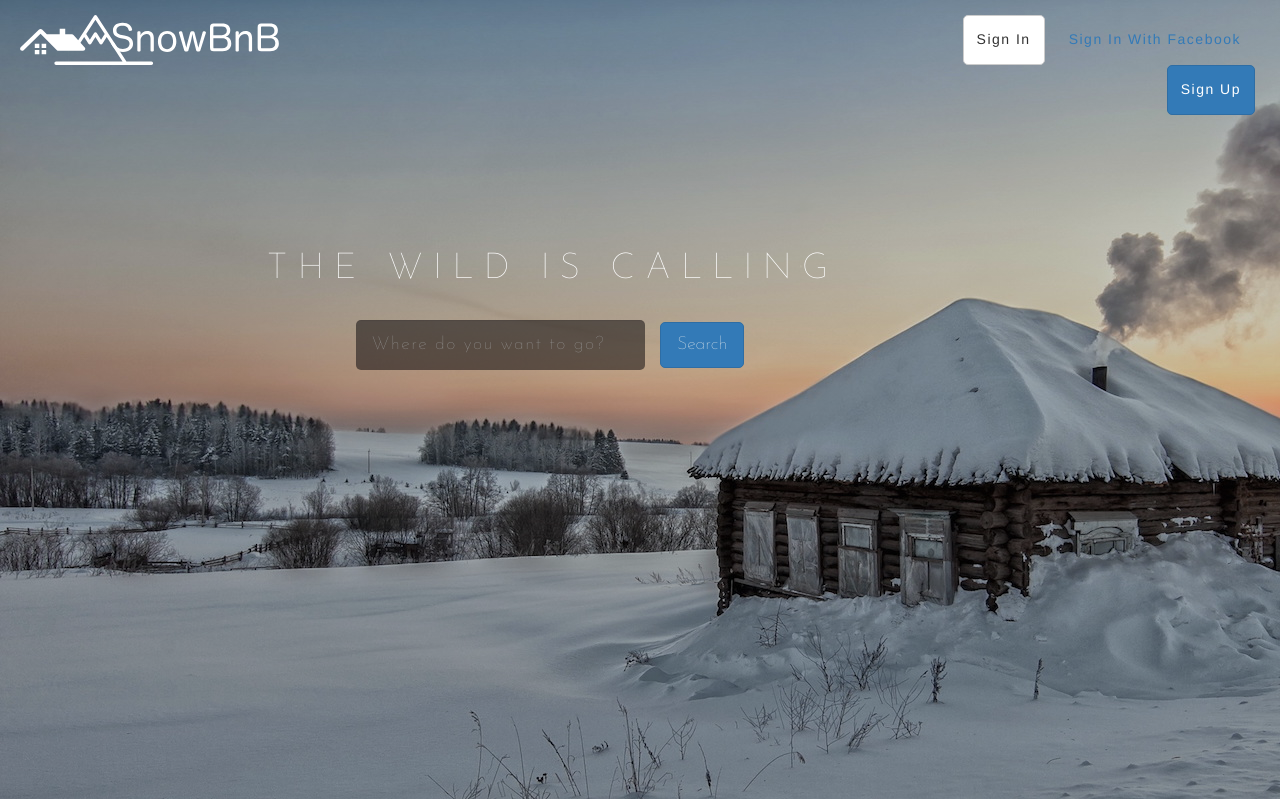
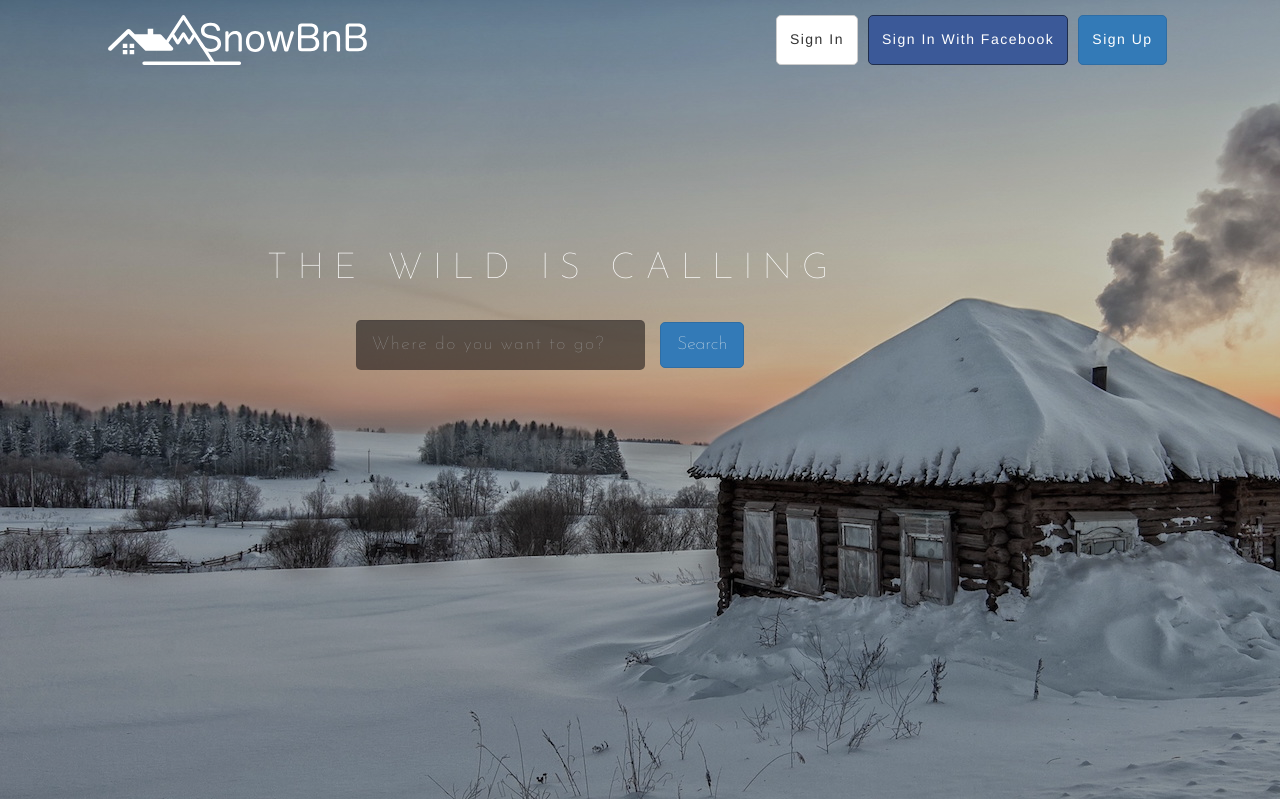
Before and after one commit to atmosfeer/snowbnb, a Rails app: page / in a window 1280 px wide. Shown: the top 799 px of the page. Run offline with Rails 7, Linux system fonts and the light colour scheme; data that the repository does not hold is empty; style sheets or scripts are compiled from the project's sources; parts of the project's set-up code (start-up, migrations or seed data) failed here and were passed over; some libraries are stand-ins or nearby versions.

Commit message:
fixed facebook sign-in integration in navbar and tested with oauth

```diff
--- a/app/assets/stylesheets/layout/_navbar.scss
+++ b/app/assets/stylesheets/layout/_navbar.scss
@@ -63,7 +63,7 @@ $navbar-profile-border-width: 1px;
   z-index: 10;
 
   .nav-left {
-    width: 25%;
+    width: 290px;
     height: $navbar-item-height;
     text-align: left;
     .logo img {
@@ -72,7 +72,7 @@ $navbar-profile-border-width: 1px;
   }
 
   .nav-center {
-    width: 50%;
+    width: auto;
     height: $navbar-item-height;
     text-align: center;
     vertical-align: middle;
@@ -88,7 +88,7 @@ $navbar-profile-border-width: 1px;
   }
 
   .nav-right {
-    width: 25%;
+    width: 420px;
     height: $navbar-item-height;
     text-align: right;
     vertical-align: middle;
@@ -115,6 +115,10 @@ $navbar-profile-border-width: 1px;
     padding: $navbar-btn-vertical-padding $navbar-btn-horizontal-padding;
     border-radius: $navbar-btn-radius;
   }
+  .btn-fb {
+    background-color: #3B5998;
+    border-color: #1E2D4C;
+  }
 
   a.dropdown-toggle {
     color: $gray-lighter;
--- a/app/views/layouts/_navbar.html.slim
+++ b/app/views/layouts/_navbar.html.slim
@@ -40,6 +40,6 @@ nav class="navbar-snowbnb" role="navigation"
         li
           = link_to "Sign in", new_user_session_path, class: 'btn btn-default'
         li
-          = link_to "Sign in with Facebook", user_omniauth_authorize_path(:facebook), class: 'btn btn-fb'
+          = link_to "Sign in with Facebook", user_omniauth_authorize_path(:facebook), class: 'btn btn-primary btn-fb'
         li
           = link_to "Sign up", new_user_registration_path, class: 'btn btn-primary'
--- a/config/initializers/devise.rb
+++ b/config/initializers/devise.rb
@@ -233,7 +233,7 @@ Devise.setup do |config|
   # Add a new OmniAuth provider. Check the wiki for more information on setting
   # up on your models and hooks.
   # config.omniauth :github, 'APP_ID', 'APP_SECRET', scope: 'user,public_repo'
-  config.omniauth :facebook, ENV["FB_ID"], ENV["FB_SECRET"], scope: 'email'
+  config.omniauth :facebook, ENV["FB_ID"], ENV["FB_SECRET"], scope: 'email', secure_image_url: true
 
   # ==> Warden configuration
   # If you want to use other strategies, that are not supported by Devise, or
```
